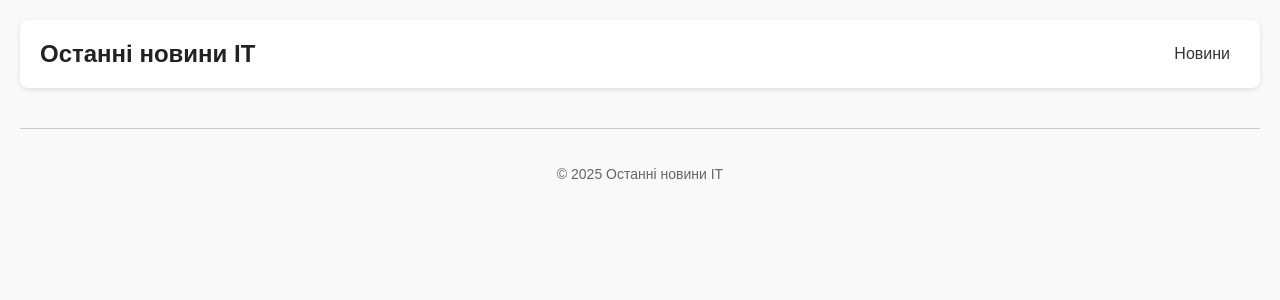
After one commit to illia-piskurov/tech-news-warmup, a FastAPI app: template app/templates/base.html in a window 1280 px wide. The commit adds this page. Shown: the top 300 px of the page. Run offline with FastAPI, Linux system fonts and the light colour scheme; the template is opened without the code that fills it, so the values that code supplies are empty; parts of the project's set-up code (start-up, migrations or seed data) failed here and were passed over.

Commit message:
header + footer

```diff
--- a/app/static/styles.css
+++ b/app/static/styles.css
@@ -84,3 +84,53 @@ small {
 .news-footer a:hover {
     text-decoration: underline;
 }
+
+header {
+    display: flex;
+    justify-content: space-between;
+    align-items: center;
+    padding: 15px 20px;
+    background-color: #fff;
+
+    border-radius: 8px;
+    box-shadow: 0 2px 5px rgba(0,0,0,0.1);
+
+    border-bottom: none;
+}
+
+.site-title a {
+    color: #222;
+    font-size: 24px;
+    font-weight: bold;
+    text-decoration: none;
+}
+
+.site-title a:hover {
+    color: #007acc;
+    text-decoration: none;
+}
+
+header nav .nav-link {
+    color: #333;
+    font-size: 16px;
+    font-weight: 500;
+    text-decoration: none;
+    padding: 5px 10px;
+    border-radius: 4px;
+    transition: background-color 0.2s;
+}
+
+header nav .nav-link:hover {
+    color: #007acc;
+    text-decoration: none;
+    background-color: #f0f0f0;
+}
+
+footer {
+    text-align: center;
+    margin-top: 40px;
+    padding: 20px;
+    font-size: 14px;
+    color: #666;
+    border-top: 1px solid #ccc;
+}
--- /dev/null
+++ b/app/templates/base.html
@@ -0,0 +1,37 @@
+<!DOCTYPE html>
+<html lang="uk">
+
+<head>
+    <meta charset="UTF-8">
+    <title>{% block title %}Tech News{% endblock %}</title>
+    {% if ga_id %}
+    <script async src="https://www.googletagmanager.com/gtag/js?id={{ ga_id }}"></script>
+    <script>
+        window.dataLayer = window.dataLayer || [];
+        function gtag() { dataLayer.push(arguments); }
+        gtag('js', new Date());
+        gtag('config', '{{ ga_id }}');
+    </script>
+    {% endif %}
+    <link rel="stylesheet" href="/static/styles.css">
+</head>
+
+<body>
+    <header>
+        <div class="site-title">
+            <a href="/" title="На главную">Останні новини IT</a>
+        </div>
+
+        <nav>
+            <a href="/" class="nav-link">Новини</a>
+        </nav>
+    </header>
+
+    <main> {% block content %}{% endblock %} </main>
+
+    <footer>
+        <p>&copy; 2025 Останні новини ІТ</p>
+    </footer>
+</body>
+
+</html>
```
Also changed, not shown: app/templates/index.html (+4 -22 lines), app/templates/news_detail.html (+3 -8 lines).
